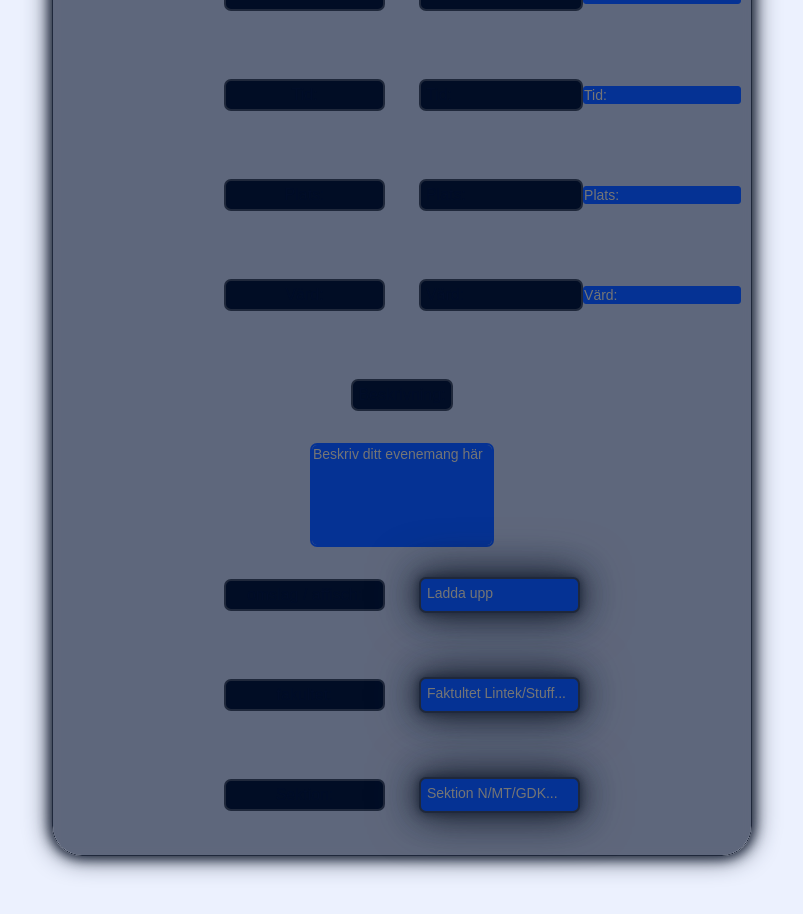
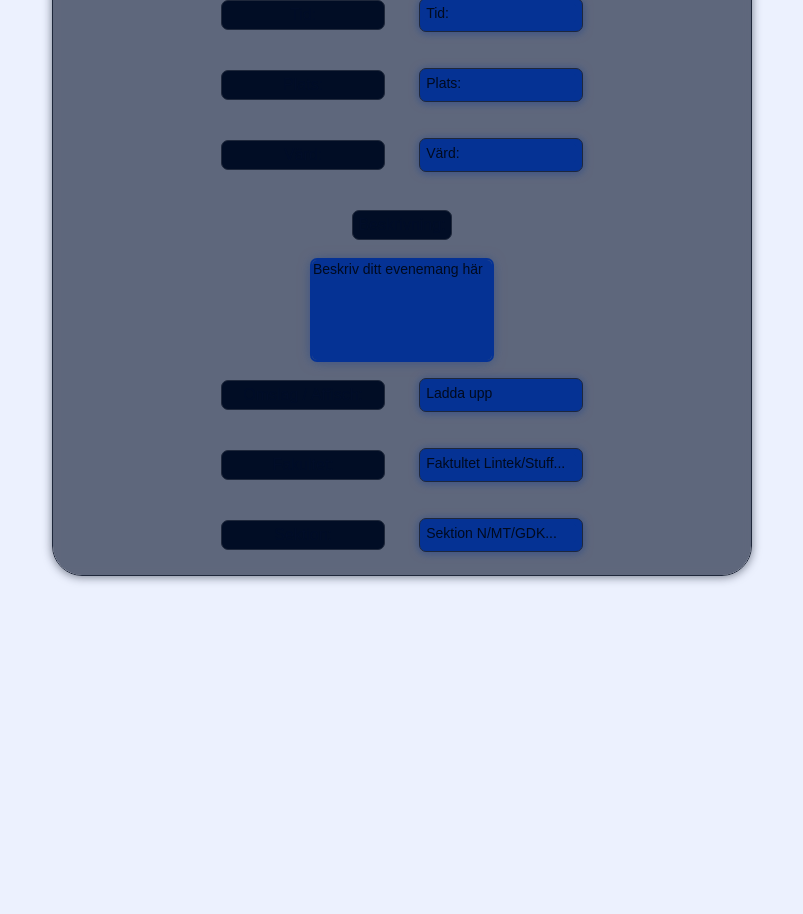
Before and after one commit to Asiyn/student-event, a Next.js app: page /create-event in a window 1280 px wide. Shown: the part 400-1314 px from the top of the page, without its empty margins (223-1026 px from the left). After the commit the page ends 1101 px from the top, so only its background shows below. Built offline with nearby package versions, Linux system fonts and the light colour scheme.

Commit message:
tillagd function för form-byggare till createEvent

```diff
--- /dev/null
+++ b/src/app/components/formBuilder.tsx
@@ -0,0 +1,39 @@
+import React from "react";
+import styles from "../create-event/createEvent.module.css";
+import ItemBuilder from "./itemBuilder";
+
+const firstFive = ["Namn på event:", "Datum:", "Tid:", "Plats:", "Värd:"];
+const eightToTen = ["Omslag / Affisch:", "Fakultet:", "Sektion:"];
+
+
+export default function FormBuilder() {
+  return (
+    <>
+      {firstFive.map((text, i) => (
+        <ItemBuilder key={`lhs-${i}`} row={i + 1} rhs={false} text={text} />
+      ))}
+
+      <div className={styles.descFlex} style={{ gridRow: 6, gridColumn: "1 / span 2" }}>
+        <p className={styles.descText}>Beskrivning:</p>
+      </div>
+
+      <div className={styles.descFlexInputText} style={{ gridRow: 7, gridColumn: "1 / span 2" }}>
+        <textarea
+          className={styles.descInputText}
+          placeholder="Beskriv ditt evenemang här"
+          maxLength={250}
+        />
+      </div>
+
+      {eightToTen.map((text, i) => (
+        <ItemBuilder key={`lhs2-${i}`} row={i + 8} rhs={false} text={text} />
+      ))}
+
+      {firstFive.map((text, i) => (
+        <ItemBuilder key={`rhs-${i}`} row={i + 1} rhs={true} text={text} />
+      ))}
+
+      {/* your custom RHS rows 8–10 can stay here */}
+    </>
+  );
+}
--- a/src/app/components/itemBuilder.tsx
+++ b/src/app/components/itemBuilder.tsx
@@ -5,18 +5,46 @@ interface ItemBuilderProps {
   row: number;
   rhs: boolean;
   text: string;
+  placeholder?: string;
 }
 
-export default function ItemBuilder(props: ItemBuilderProps) {
-  const { row, rhs, text } = props;
+export default function ItemBuilder({ row, rhs, text, placeholder }: ItemBuilderProps) {
   const column = rhs ? 2 : 1;
   const style = rhs ? styles.bodyFlexRHS : styles.bodyFlex;
+  const inner = rhs ? styles.bodyTextRHS : styles.bodyText;
   return (
     <div className={style} style={{ gridRow: row, gridColumn: column }}>
-      <div className={styles.bodyText}>{text}</div>
-      {rhs && (
-        <textarea className={styles.textInput} placeholder={text} rows={1} />
+      {rhs ? (
+        <div className={inner}>
+          <textarea
+            className={styles.textInput}
+            placeholder={placeholder ?? text}
+            rows={1}
+          />
+        </div>
+      ) : (
+        <div className={inner}>{text}</div>
       )}
     </div>
   );
 }
+
+/*---------------------------------Dessa kvar att bygga-----------------------------*/
+
+/*   <div className={styles.bodyFlexRHS} style={{ gridRow: "8", gridColumn: "2" }}>
+            <p className={styles.bodyTextRHS}>
+              <textarea className={styles.textInput} placeholder="Ladda upp omslag/affish här" rows={1} />
+            </p>
+          </div>
+
+          <div className={styles.bodyFlexRHS} style={{ gridRow: "9", gridColumn: "2" }}>
+            <p className={styles.bodyTextRHS}>
+              <textarea className={styles.textInput} placeholder="Faktultet Lintek/Stuff..." rows={1} />
+            </p>
+          </div>
+
+          <div className={styles.bodyFlexRHS} style={{ gridRow: "10", gridColumn: "2" }}>
+            <p className={styles.bodyTextRHS}>
+              <textarea className={styles.textInput} placeholder="Sektion N/MT/GDK..." rows={1} />
+            </p>
+          </div>*/
--- a/src/app/create-event/createEvent.module.css
+++ b/src/app/create-event/createEvent.module.css
@@ -17,9 +17,8 @@
   -webkit-backdrop-filter: blur(5px);
   backdrop-filter: blur(5px);
   background-clip: padding-box;
-  box-shadow: 0 1px 5px color-mix(in srgb, var(--border) 10%, transparent);
   margin-bottom: 10%;
-  animation: glowPulse 2s infinite ease-in-out;
+  box-shadow: 0 1px 10px color-mix(in srgb, var(--border) 60%, transparent);
 }
 
 .grid {
@@ -28,21 +27,9 @@
   width: 100%;
 
   grid-template-columns: 1fr 1fr;
-  grid-template-rows: repeat(10, 1fr);
+  grid-template-rows: repeat(10, 0.7fr);
 
-  padding: 10px 10px;
-
-  box-sizing: border-box;
-}
-
-.grid2 {
-  display: grid;
-  height: 100%;
-  width: 100%;
-
-  grid-template-columns: 1fr 1fr 1fr;
-  grid-template-rows: 1fr 1fr;
-
+  padding: 5px 5px;
   box-sizing: border-box;
 }
 
@@ -54,6 +41,7 @@
   align-items: center;
   justify-content: space-between;
   justify-self: center;
+
 }
 
 .bodyFlex {
@@ -70,6 +58,7 @@
 
   padding-left: 5%;
   width: 100%;
+
 }
 
 .descFlex {
@@ -98,6 +87,7 @@
   padding: 10px;
   color: var(--text);
   text-align: center;
+  box-shadow: 0 1px 10px color-mix(in srgb, var(--border) 60%, transparent);
 }
 
 .bodyText {
@@ -110,7 +100,7 @@
 
   background-color: var(--nav-background);
   color: var(--text);
-  border: 2px solid var(--border);
+  border: 1px solid var(--border);
 }
 
 .bodyTextRHS {
@@ -124,12 +114,9 @@
 
   background-color: var(--primary);
   color: var(--text);
-  border: 2px solid var(--border);
+  border: 1px solid var(--border);
 
-  box-shadow:
-    0 0 10px var(--border),
-    0 0 30px var(--border),
-    0 0 50px var(--border);
+ box-shadow: 0 1px 10px color-mix(in srgb, var(--primary) 50%, transparent);
 }
 
 .textInput {
@@ -156,7 +143,7 @@
 
   background-color: var(--nav-background);
   color: var(--text);
-  border: 2px solid var(--border);
+  border: 1px solid var(--border);
 }
 
 .descInputText {
@@ -167,18 +154,23 @@
   justify-content: center;
 
   height: 100px;
-  width: 100%;
+  max-width: 300px;
+  text-align: left;
+
   background: var(--primary);
+  outline: 2px solid var(--primary);
+  border: 1px solid var(--primary);
   border-radius: 5px;
-  text-align: left;
-  color: black;
-  outline: 2px solid var(--primary);
+  box-shadow: 0 1px 13px color-mix(in srgb, var(--primary) 50%, transparent);
 
   box-sizing: border-box;
   overflow-wrap: break-word;
   resize: none;
+}
 
-  border: 1px solid var(--primary);
+.textInput::placeholder {
+  color:#010A1E;
+  opacity: 1;
 }
 
 .textInput:focus {
@@ -187,11 +179,11 @@
   border-color: var(--primary);
 }
 
-.descInputText:focus {
-  outline: none;
-  box-shadow: 0 0 0 4px color-mix(in srgb, var(--primary) 20%, transparent);
-  border-color: var(--primary);
+.descInputText::placeholder {
+  color:#010A1E;
+  opacity: 1;
 }
+
 
 .bodyFlexRHS > .bodyText {
   display: flex;
@@ -202,21 +194,3 @@
 .bodyFlexRHS > .bodyText input {
   text-align: left;
 }
-
-@keyframes glowPulse {
-  0% {
-    box-shadow:
-      0 0 7px var(--border),
-      0 0 17px var(--border);
-  }
-  50% {
-    box-shadow:
-      0 0 22px 7px var(--border),
-      0 0 47px var(--border);
-  }
-  100% {
-    box-shadow:
-      0 0 7px var(--border),
-      0 0 17px var(--border);
-  }
-}
--- a/src/app/create-event/page.tsx
+++ b/src/app/create-event/page.tsx
@@ -1,217 +1,35 @@
 import Navbar from "../components/navbar";
 import styles from "./createEvent.module.css";
-import ItemBuilder from "../components/itemBuilder";
-
-export const metadata = {
-  title: "Skapa Event | StudentEvent",
-};
-
-const firstFive: string[] = [
-  "Namn på event:",
-  "Datum:",
-  "Tid:",
-  "Plats:",
-  "Värd:",
-];
-
-const eightToTen: string[] = ["omslag / affisch:", "fakultet:", "Sektion:"];
+import FormBuilder from "../components/formBuilder";
 
 export default function CreateEvent() {
   return (
     <>
       <Navbar />
+
       <div className={styles.headFlex}>
         <p className={styles.headText}>Skapa ditt event här</p>
       </div>
-      {/*kan chilla här*/}
+
       <div className={styles.container}>
         <div className={styles.grid}>
-          {firstFive.map((thisText) => (
-            <ItemBuilder
-              key={thisText}
-              row={firstFive.indexOf(thisText) + 1}
-              rhs={false}
-              text={thisText}
-            />
-          ))}
-          {/*
-          <div
-            className={styles.bodyFlex}
-            style={{ gridRow: "2", gridColumn: "1" }}
-          >
-            <p className={styles.bodyText}>datum:</p>
-          </div>
-          <div
-            className={styles.bodyFlex}
-            style={{ gridRow: "3", gridColumn: "1" }}
-          >
-            <p className={styles.bodyText}>tid:</p>
-          </div>
-          <div
-            className={styles.bodyFlex}
-            style={{ gridRow: "4", gridColumn: "1" }}
-          >
-            <p className={styles.bodyText}>plats:</p>
-          </div>
-          <div
-            className={styles.bodyFlex}
-            style={{ gridRow: "5", gridColumn: "1" }}
-          >
-            <p className={styles.bodyText}>värd:</p>
-            </div>
-            */}
-          <div
-            className={styles.descFlex}
-            style={{ gridRow: "6", gridColumn: "1 /span 2" }}
-          >
-            <p className={styles.descText}>Beskrivning:</p>
-          </div>
-          <div
-            className={styles.descFlexInputText}
-            style={{ gridRow: "7", gridColumn: "1 /span 2" }}
-          >
-            <p className={styles.descFlexText}>
-              <textarea
-                className={styles.descInputText}
-                placeholder="Beskriv ditt evenemang här"
-                maxLength={250}
-              />
+          <FormBuilder />
+
+          <div className={styles.bodyFlexRHS} style={{ gridRow: "8", gridColumn: "2" }}>
+            <p className={styles.bodyTextRHS}>
+              <textarea className={styles.textInput} placeholder="Ladda upp omslag/affish här" rows={1} />
             </p>
           </div>
 
-          {eightToTen.map((thisText) => (
-            <ItemBuilder
-              key={thisText}
-              row={eightToTen.indexOf(thisText) + 8}
-              rhs={false}
-              text={thisText}
-            />
-          ))}
-
-          {/*<div
-            className={styles.bodyFlex}
-            style={{ gridRow: "8", gridColumn: "1" }}
-          >
-            <p className={styles.bodyText}>omslag / affisch:</p>
-          </div>
-          <div
-            className={styles.bodyFlex}
-            style={{ gridRow: "9", gridColumn: "1" }}
-          >
-            <p className={styles.bodyText}>fakultet:</p>
-          </div>{" "}
-          <div
-            className={styles.bodyFlex}
-            style={{ gridRow: "10", gridColumn: "1" }}
-          >
-            <p className={styles.bodyText}>sektion:</p>
-          </div>*/}
-          {/* ------------------RIGHT SIDE / TEXT----------------- */}
-          {firstFive.map((thisText) => (
-            <ItemBuilder
-              key={thisText}
-              row={firstFive.indexOf(thisText) + 1}
-              rhs={true}
-              text={thisText}
-            />
-          ))}
-          {/*
-          <div
-            className={styles.bodyFlexRHS}
-            style={{ gridRow: "1", gridColumn: "2" }}
-          >
+          <div className={styles.bodyFlexRHS} style={{ gridRow: "9", gridColumn: "2" }}>
             <p className={styles.bodyTextRHS}>
-              <textarea
-                className={styles.textInput}
-                placeholder="Namn på event här"
-                rows={1}
-              />
+              <textarea className={styles.textInput} placeholder="Faktultet Lintek/Stuff..." rows={1} />
             </p>
           </div>
 
-          <div
-            className={styles.bodyFlexRHS}
-            style={{ gridRow: "2", gridColumn: "2" }}
-          >
+          <div className={styles.bodyFlexRHS} style={{ gridRow: "10", gridColumn: "2" }}>
             <p className={styles.bodyTextRHS}>
-              <textarea
-                className={styles.textInput}
-                placeholder="ÅÅÅÅ-MM-DD"
-                rows={1}
-              />
-            </p>
-          </div>
-          <div
-            className={styles.bodyFlexRHS}
-            style={{ gridRow: "3", gridColumn: "2" }}
-          >
-            <p className={styles.bodyTextRHS}>
-              <textarea
-                className={styles.textInput}
-                placeholder="XX : YY"
-                rows={1}
-              />
-            </p>
-          </div>
-          <div
-            className={styles.bodyFlexRHS}
-            style={{ gridRow: "4", gridColumn: "2" }}
-          >
-            <p className={styles.bodyTextRHS}>
-              <textarea
-                className={styles.textInput}
-                placeholder="Plats för event här"
-                rows={1}
-              />
-            </p>
-          </div>
-          <div
-            className={styles.bodyFlexRHS}
-            style={{ gridRow: "5", gridColumn: "2" }}
-          >
-            <p className={styles.bodyTextRHS}>
-              <textarea
-                className={styles.textInput}
-                placeholder="Värd/Organisation här"
-                rows={1}
-              />
-            </p>
-          </div>
-          */}
-          <div
-            className={styles.bodyFlexRHS}
-            style={{ gridRow: "8", gridColumn: "2" }}
-          >
-            <p className={styles.bodyTextRHS}>
-              <textarea
-                className={styles.textInput}
-                placeholder="Ladda upp omslag/affish här"
-                rows={1}
-              />
-            </p>
-          </div>
-          <div
-            className={styles.bodyFlexRHS}
-            style={{ gridRow: "9", gridColumn: "2" }}
-          >
-            <p className={styles.bodyTextRHS}>
-              <textarea
-                className={styles.textInput}
-                placeholder="Faktultet Lintek/Stuff..."
-                rows={1}
-              />
-            </p>
-          </div>
-          <div
-            className={styles.bodyFlexRHS}
-            style={{ gridRow: "10", gridColumn: "2" }}
-          >
-            <p className={styles.bodyTextRHS}>
-              <textarea
-                className={styles.textInput}
-                placeholder="Sektion N/MT/GDK..."
-                rows={1}
-              />
+              <textarea className={styles.textInput} placeholder="Sektion N/MT/GDK..." rows={1} />
             </p>
           </div>
         </div>
```
